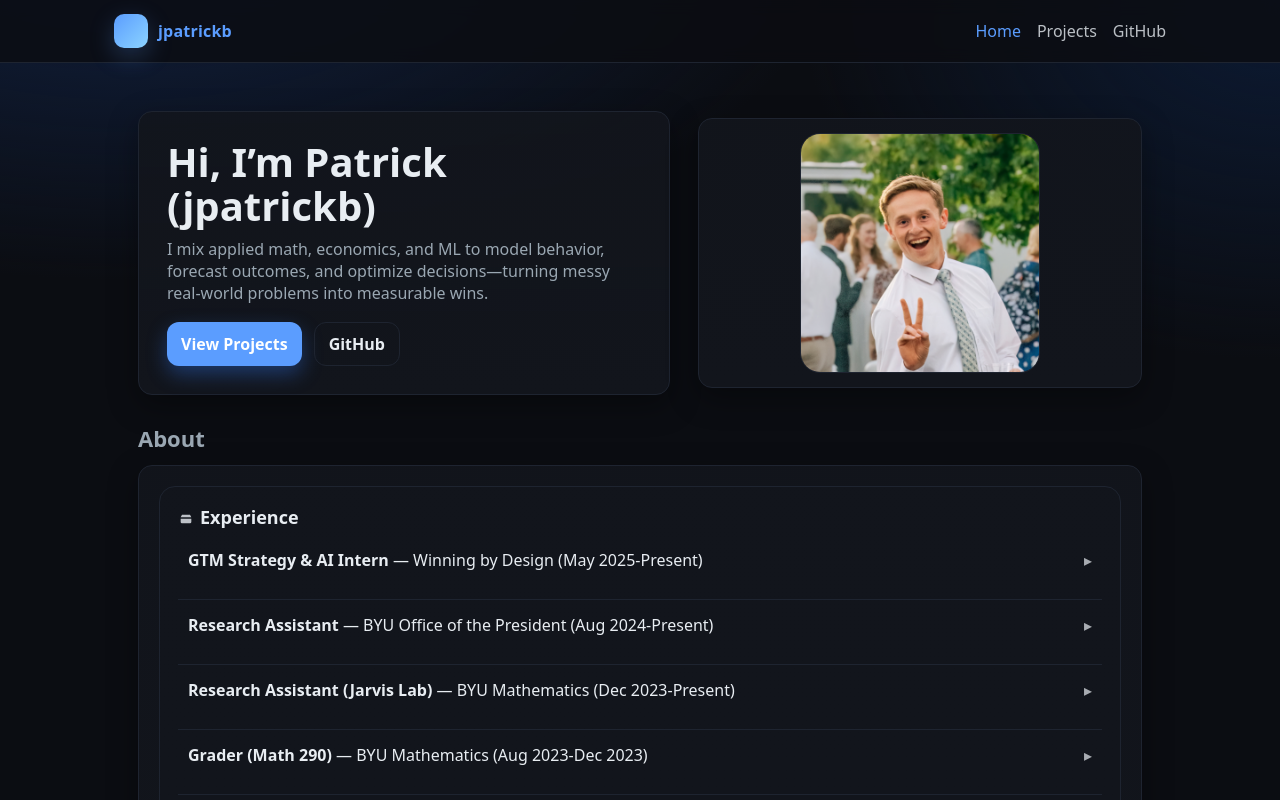
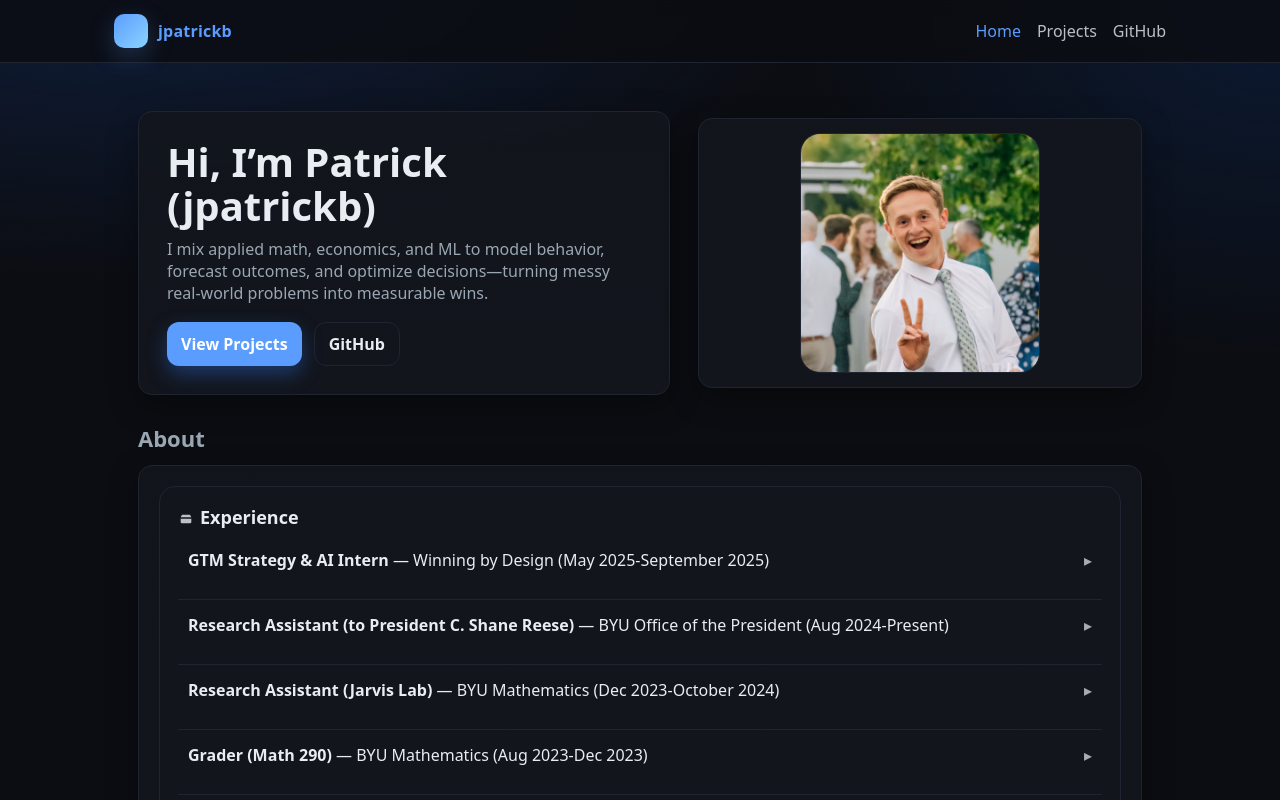
Before and after one commit to jpatrickb/jpatrickb.github.io, a React (Vite) app: page / in a window 1280 px wide. Shown: the top 800 px of the page. Built offline with nearby package versions, Linux system fonts and the light colour scheme.

Commit message:
Adjusted dates on jobs

```diff
--- a/src/pages/Home.tsx
+++ b/src/pages/Home.tsx
@@ -30,7 +30,7 @@ export default function Home() {
             </h3>
             <details className="details-row">
               <summary>
-                <span><strong>GTM Strategy & AI Intern</strong> — Winning by Design (May 2025-Present)</span>
+                <span><strong>GTM Strategy & AI Intern</strong> — Winning by Design (May 2025-September 2025)</span>
                 <span className="chevron" aria-hidden>▸</span>
               </summary>
               <p style={{color: 'var(--muted)'}}>
@@ -39,7 +39,7 @@ export default function Home() {
             </details>
             <details className="details-row">
               <summary>
-                <span><strong>Research Assistant</strong> — BYU Office of the President (Aug 2024-Present)</span>
+                <span><strong>Research Assistant (to President C. Shane Reese)</strong> — BYU Office of the President (Aug 2024-Present)</span>
                 <span className="chevron" aria-hidden>▸</span>
               </summary>
               <p style={{color: 'var(--muted)'}}>
@@ -48,7 +48,7 @@ export default function Home() {
             </details>
             <details className="details-row">
               <summary>
-                <span><strong>Research Assistant (Jarvis Lab)</strong> — BYU Mathematics (Dec 2023-Present)</span>
+                <span><strong>Research Assistant (Jarvis Lab)</strong> — BYU Mathematics (Dec 2023-October 2024)</span>
                 <span className="chevron" aria-hidden>▸</span>
               </summary>
               <p style={{color: 'var(--muted)'}}>
```
